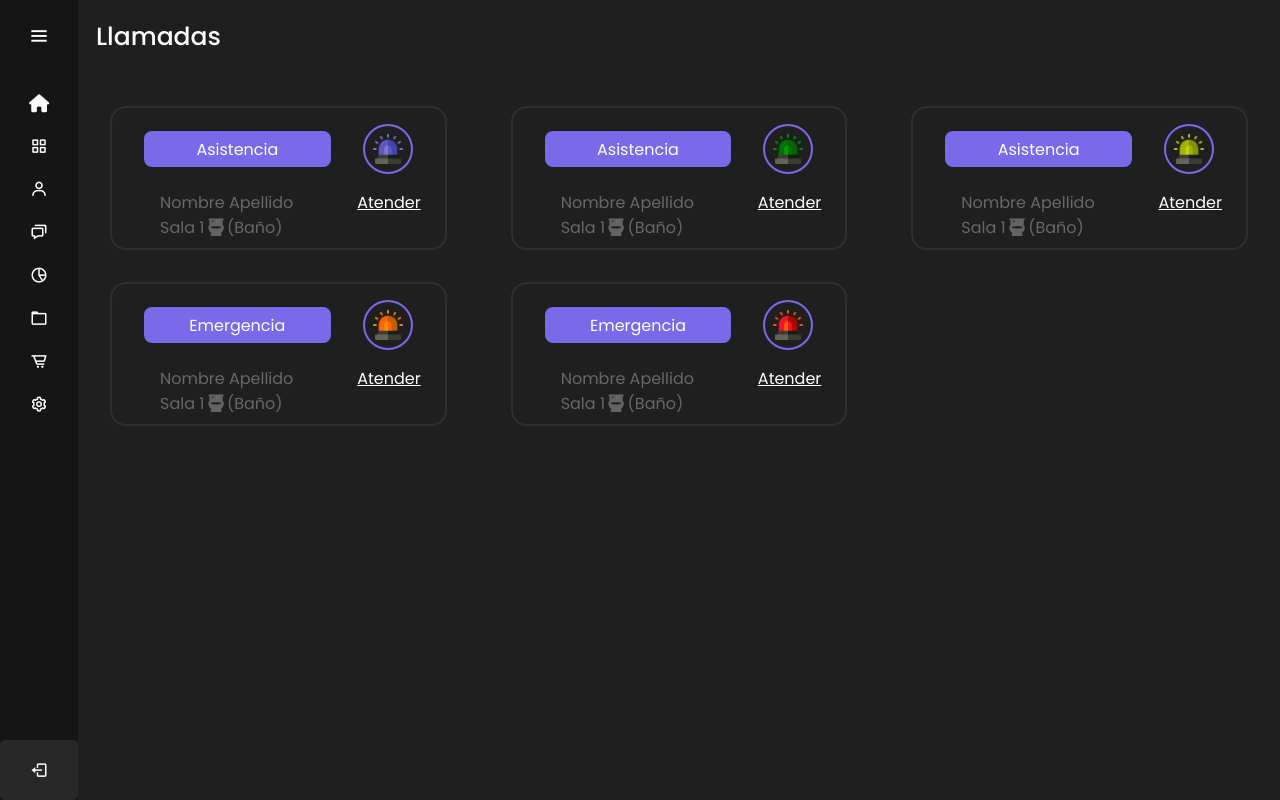
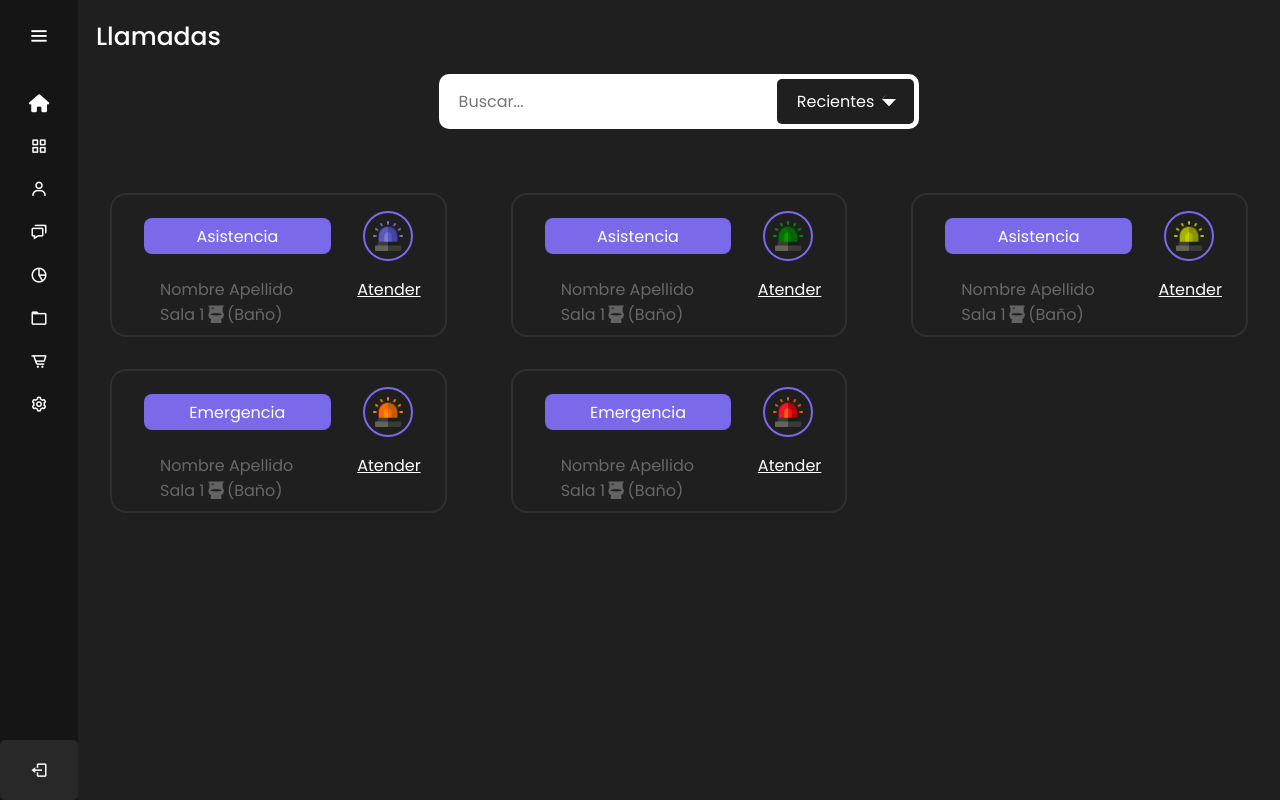
Before and after one commit to PDEjovan/olimpiadasInet, a Django app: page /calls/ in a window 1280 px wide. Run offline with Django 4.2, Linux system fonts and the light colour scheme; some libraries are stand-ins or nearby versions.

Commit message:
añadiendo filtros a llamadas

```diff
--- a/sitio/static/Styles/calls.css
+++ b/sitio/static/Styles/calls.css
@@ -1,5 +1,93 @@
 @import url("https://fonts.googleapis.com/css2?family=Poppins:wght@100;200;300;400;500;600;700&display=swap");
 
+
+
+.filtros_busqueda{
+  background-color: #fff;
+  border-radius: 10px;
+  padding: 5px;
+  width: 40%;
+  margin: 0 auto 2em;
+}
+.filtros_busqueda form .input_box{
+  width: 100%;
+  display: flex;
+  align-items: center;
+  position: relative;
+}
+.filtros_busqueda form .input_box input{
+  width: 100%;
+  font-size: 1em;
+  padding: 10px 15px;
+  border: none;
+  outline: none;
+}
+.filtros_busqueda form .selection{
+  background-color: #1f1f1f;
+  padding: 10px 20px;
+  border-radius: 5px;
+  cursor: pointer;
+  display: flex;
+  align-items: center;
+}
+.filtros_busqueda form .selection p{
+  font-size: 1em;
+  color: #fff;
+}
+.filtros_busqueda form .selection span{
+  border-right: 5px solid #fff;
+  border-bottom: 5px solid #fff;
+  border-left: 5px solid #1f1f1f;
+  border-top: 5px solid #1f1f1f;
+  display: inline-block;
+  rotate: 45deg;
+  margin-left: 10px;
+  margin-bottom: 5px;
+}
+
+.filtros_busqueda form .categories{
+  position: absolute;
+  top: 100%;
+  right: 0px;
+  background-color: #000;
+  color: #fff;
+  padding: 10px;
+  font-size: 1em;
+  margin-top: 1px;
+  border-radius: 5px;
+
+}
+.filtros_busqueda form .categories p{
+  margin: 5px 0px;
+  padding: 8px 12px;
+  border-radius: 5px;
+  cursor: pointer;
+
+}
+.filtros_busqueda form .categories p:hover{
+  background-color: #1e1e1e;
+}
+
+.filtros_busqueda form .categories{
+  position: absolute;
+  top: 100%;
+  right: 0px;
+  background-color: #000;
+  color: #fff;
+  padding: 10px;
+  font-size: 0px;
+  opacity: 0;
+  pointer-events: none;
+  margin-top: 1px;
+  border-radius: 5px;
+
+}
+
+.filtros_busqueda form .active{
+  font-size: 1em;
+  opacity: 1;
+  pointer-events: fill;
+}
 
 
 .container_llamadas{
--- a/sitio/templates/calls.html
+++ b/sitio/templates/calls.html
@@ -15,6 +15,23 @@
 </head>
 <body>
   <div class="text">Llamadas</div>
+  <div class="container_filtros_busqueda">
+    <div class="filtros_busqueda">
+        <form action="#">
+            <div class="input_box">
+                <input type="text" placeholder="Buscar..." required>
+                <div class="selection"><p>Recientes</p><span></span></div>
+                <div class="categories">
+                  <p class="option">Recientes</p>
+                  <p class="option">Antigüos</p>
+                  <p class="option">A/Z</p>
+                  <p class="option">Z/A</p>
+                </div>
+
+            </div>
+        </form>
+    </div>
+  </div>
   <div class="container_llamadas">
     <div class="card_llamadas">
       <div class="card_top_info">
@@ -117,5 +134,24 @@
       </div>
     </div>
   </div>
+  <script>
+    let selection = document.querySelector(".selection");
+    let selected_text = document.querySelector(".selection p");
+    let categories = document.querySelector(".categories");
+    let options = document.querySelectorAll(".categories p");
+
+
+    selection.onclick = function(){
+        categories.classList.toggle("active");
+    }
+
+    options.forEach(option => {
+        option.onclick = function(){
+            selected_text.innerHTML = option.innerHTML;
+        categories.classList.toggle("active");
+
+        }
+    });
+  </script>
 </body>
 {% endblock %}
--- a/sitio/templates/layouts/nav.html
+++ b/sitio/templates/layouts/nav.html
@@ -17,8 +17,8 @@
   <body>
     <div class="sidebar">
         <div class="logo_details">
-          <i class="bx bxl-audible icon"></i>
-          <div class="logo_name">Code Effect</div>
+
+          <div class="logo_name">Código Azul</div>
           <i class="bx bx-menu" id="btn"></i>
         </div>
         <ul class="nav-list">
```
Also changed, not shown: sitio/templates/agregar_sala.html (+5 -8 lines), sitio/templates/editar_sala.html (+5 -8 lines).
